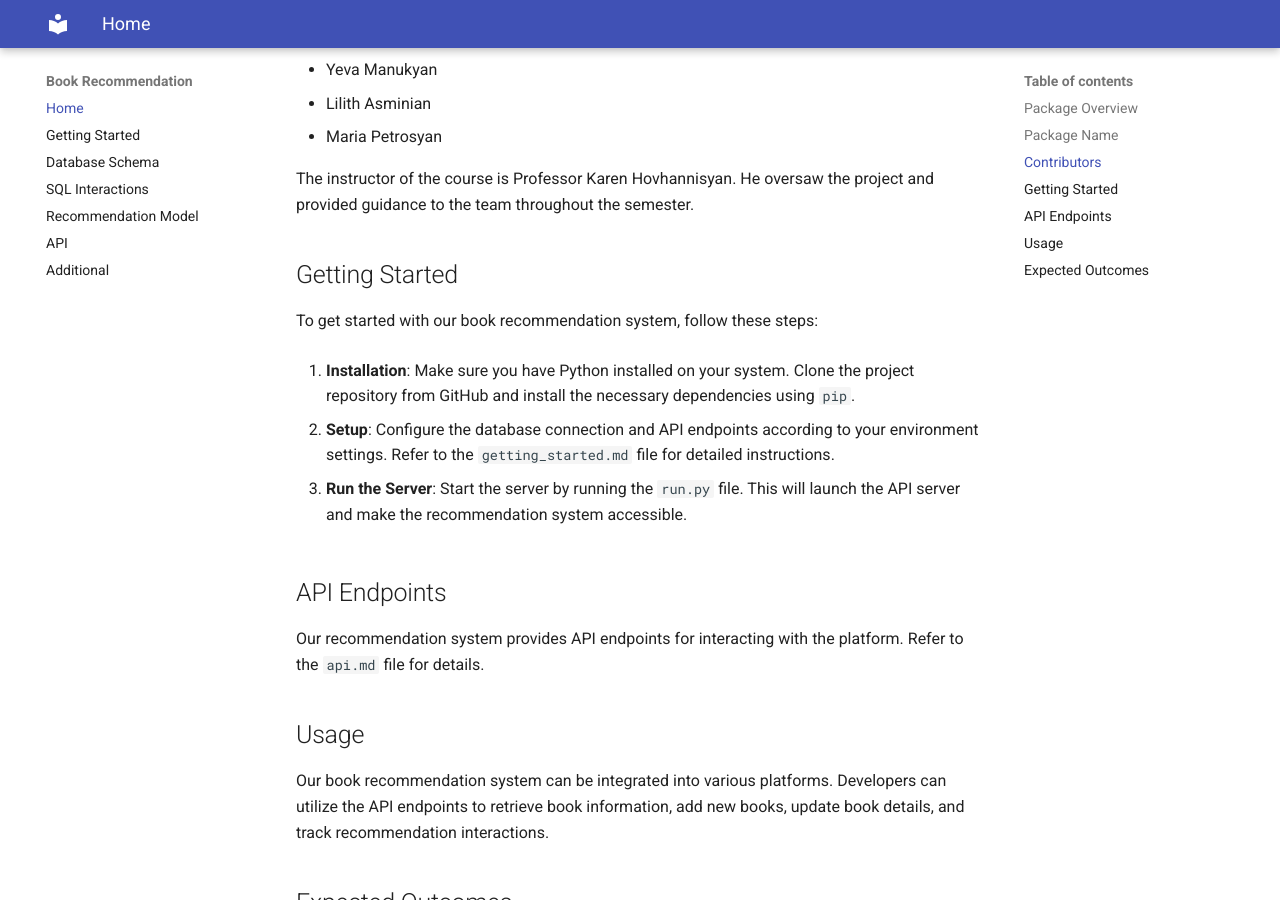
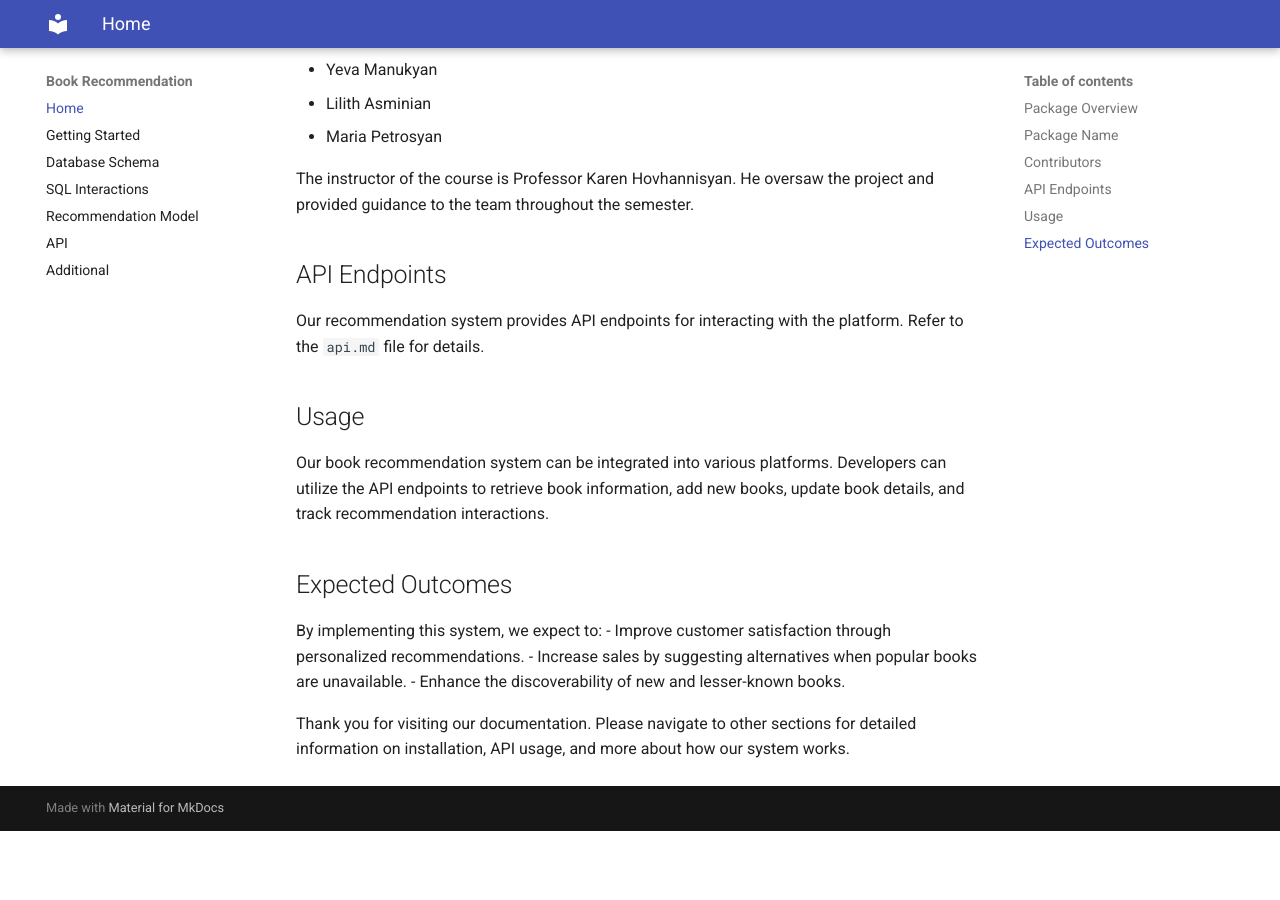
Before and after one commit to alexshah1/ds223-book-recommendation, an MkDocs documentation site: the page built from docs/index.md, in a window 1280 px wide and 900 px high, scrolled down 669 px. Built offline with MkDocs 1.6.1 and Material for MkDocs 9.7.7, drawn with Linux system fonts in a browser that asks for light colours; after the commit the page ends 1500 px from its top, so only the background shows below that.

Commit message:
Update Documentta ion in index.md

```diff
--- a/docs/index.md
+++ b/docs/index.md
@@ -17,16 +17,6 @@ The package was created as the final project of the DS 223 Marketing Analytics c
 
 The instructor of the course is Professor Karen Hovhannisyan. He oversaw the project and provided guidance to the team throughout the semester.
 
-## Getting Started
-
-To get started with our book recommendation system, follow these steps:
-
-1. **Installation**: Make sure you have Python installed on your system. Clone the project repository from GitHub and install the necessary dependencies using `pip`.
-
-2. **Setup**: Configure the database connection and API endpoints according to your environment settings. Refer to the `getting_started.md` file for detailed instructions.
-
-3. **Run the Server**: Start the server by running the `run.py` file. This will launch the API server and make the recommendation system accessible.
-
 ## API Endpoints
 
 Our recommendation system provides API endpoints for interacting with the platform. Refer to the `api.md` file for details.
```
